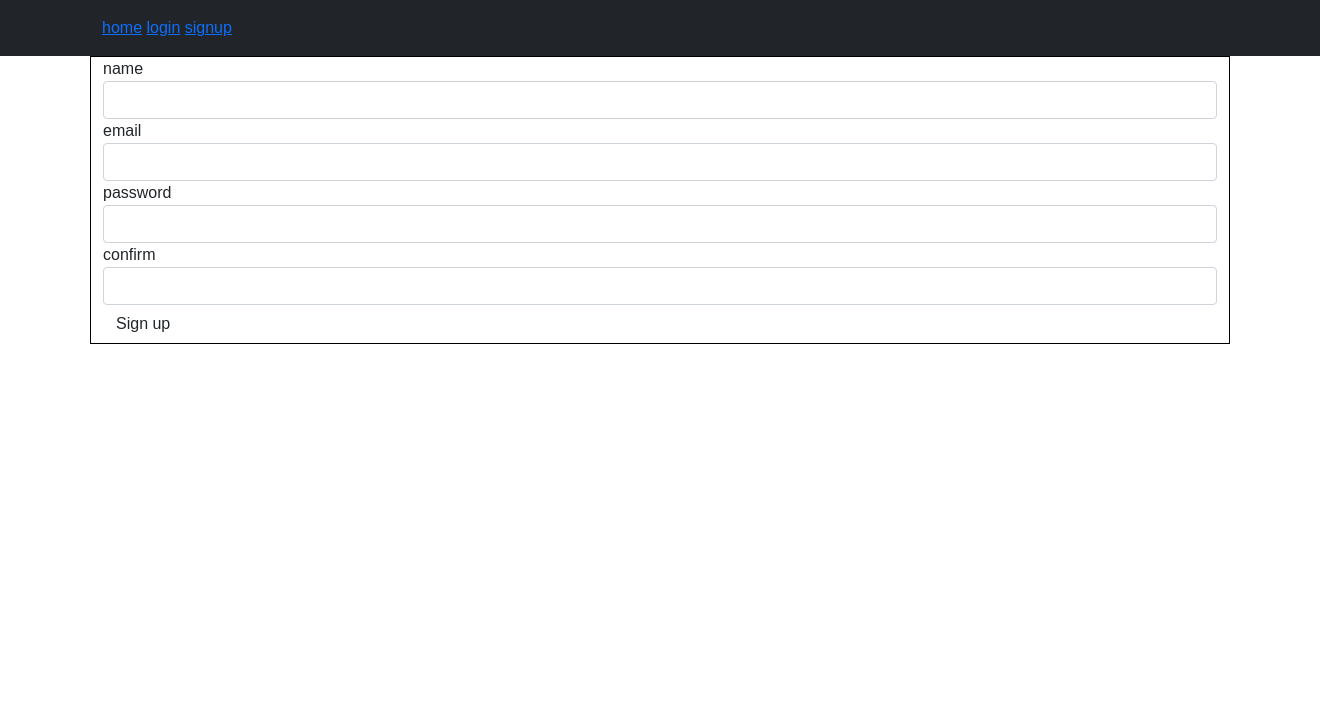
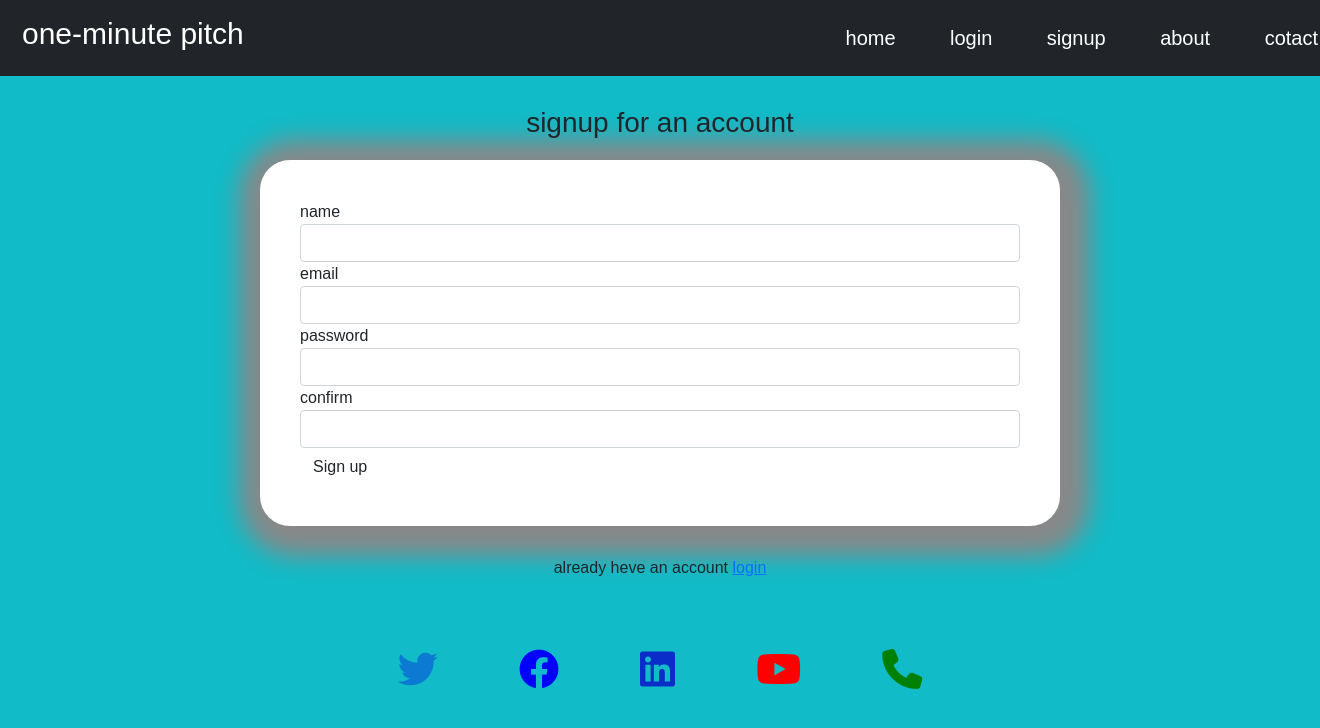
Before and after one commit to kiplangat01/One-minute-pitches, a Flask app: page /signup in a window 1320 px wide. Shown: the top 728 px of the page. Run offline with Flask 2, Linux system fonts and the light colour scheme; some libraries are stand-ins or nearby versions.

Commit message:
styled the entire page

```diff
--- a/app/__init__.py
+++ b/app/__init__.py
@@ -8,7 +8,8 @@ from flask_mail import Mail
 from flask_bootstrap import Bootstrap
 
 login_manager = LoginManager()
-
+login_manager.session_protection = 'strong'
+login_manager.login_view = 'main.login'
 
 mail = Mail()
 bootstrap = Bootstrap()
--- a/app/main/views.py
+++ b/app/main/views.py
@@ -35,7 +35,7 @@ def login():
        password = request.form['password']
        user = User.query.filter_by(email = email).first()
        if user is not None and user.verify_password(password):
-          login_user(user,login_form.remember.data)
+          login_user(user,login_form)
           return redirect(url_for('main.pitches'))
     return render_template('login.html', login = login, )
 
--- a/app/static/css/style.css
+++ b/app/static/css/style.css
@@ -1,37 +1,103 @@
 body{
     font-family: Sans-serif;
-
-
+    background-color: rgb(17, 187, 199);
 }
-
-li{
-    color: rebeccapurple;
+.style2{
+    align-items: flex-end;
+    word-spacing: 50px;
+    margin-right: -100px;
 }
 
 
-.impress{
-    text-align: center;
+
+li a{
+    text-decoration: none;
+    /* font-weight: bold; */
+    color: white;
+    font-size: 20px;
+    word-spacing: 10px;
 }
 
+.impress{
+    margin-top: 40px;
+    text-align: center;
+    color: white;
+}
 
-.impress h5{
-    margin-top: 70px;
+.infom{
+    text-align: center;
+    margin-top: 30px;
 }
+
 #signup{
-    border: 1px solid black;
+    border-radius: 30px;
+    margin-top: 20px;
+    box-shadow: 5px 5px 25px 25px #888888;
+    background-color: white;
+    width: 800px;
+    padding: 40px;
 }
 
 footer{
     text-align: center;
     font-size: 40px;
-    margin-top: 300px;
+    margin-top: 120px;
+    word-spacing: 70px;
 }
 
-button{
-    background-color: brown;
-    padding: 5px;
-    border: none;
-    border-radius: 3px;
+.route{
     text-align: center;
-    color: wheat;
+    word-spacing: 100px;
+    margin-top: 40px;
 }
+
+.route a{
+    text-decoration: none;
+    color: brown;
+    box-shadow: 3px 3px 15px 15px #888888;
+    background-color: white;
+    border-radius: 10px;
+    padding: 10px;
+    padding-right: 20px;
+    padding-left: 20px;
+    font-size: 30px;
+    text-align: center;
+}
+
+footer i{
+    word-spacing: 60px;
+}
+
+.wel{
+    text-align: center;
+    margin-top: 50px;
+}
+
+
+.log{
+    text-align: center;
+    /* color: brown; */
+    margin-top: 70px;
+}
+
+.alredy{
+    text-align: center;
+    margin-top: 30px;
+    margin-bottom: -60px;
+}
+
+#login{
+    background-color: white;
+    box-shadow: 5px 5px 25px 25px #888888;
+    width: 800px;
+    padding: 40px;
+    border-radius: 10px;
+    margin-top: 70px;
+}
+
+.al{
+    margin-top: 50px;
+    text-align: center;
+    margin-bottom: -40px;
+    text-decoration: none;
+}
--- a/app/templates/navbar.html
+++ b/app/templates/navbar.html
@@ -1,16 +1,17 @@
 
 
-<nav  id="nav" class="navbar navbar-expand-lg text-right bg-light py-3 bg-dark">
+<nav  class="navbar navbar-expand-lg text-right bg-light py-3 bg-dark">
     <div class="container">
-
-      <div class="collapse navbar-collapse" id="navbarSupportedContent">
+      <h6><span style="color: white; margin-left: -80px; font-size: 30px;">one-minute pitch</span></h6>
+      <div class="style2">
         <ul class="navbar-nav me-auto mb-2 mb-lg-0">
-          <li class="nav-item text-right">
+          <li class="nav-item">
 
             <a class="" href="{{url_for('main.index')}}">home</a>
             <a href="{{url_for('main.login')}}">login</a>
             <a href="{{url_for('main.signup')}}">signup</a>
-
+            <a href="">about</a>
+            <a href="">cotact</a>
 
           </li>
           </ul>
--- a/app/templates/signup.html
+++ b/app/templates/signup.html
@@ -3,10 +3,26 @@
 
 {% block content %}
 
+<div class="infom">
+    <h3><span>signup for an account</span></h3>
+</div>
+
 <div id="signup" class="container">
     {{ wtf.quick_form(form) }}
 </div>
 
+<div class="alredy">
+    <p>already heve an account <a href="{{url_for('main.login')}}">login</a></p>
+</div>
+
+<footer>
+    <span style="color: rgb(12, 121, 210);"><i class="fa-brands fa-twitter"></i></span>
+    <span style="color: blue;"><i class="fa-brands fa-facebook"></i></span>
+    <span style="color: rgb(10, 45, 201);"><i class="fa-brands fa-linkedin"></i></span>
+    <span style="color: red;"><i class="fa-brands fa-youtube"></i></span>
+    <span style="color: green;"><i class="fa-solid fa-phone"></i></span>
+</footer>
+
 
 
 {% endblock %}
```
Also changed, not shown: app/templates/index.html (+6 -2 lines), app/templates/login.html (+14 -2 lines), app/templates/pitch_display.html (added, +12 -0 lines), app/static/images/1min.jpeg (added), app/static/images/hu.jpg (added).
